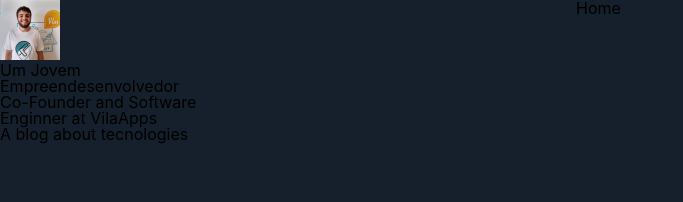
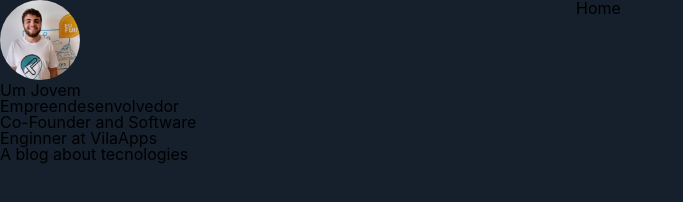
Before and after one commit to itsmicaio/my-blog-v1, a Gatsby site: page / in a window 1280 px wide. Shown: the whole page, without its empty margins (0-683 px from the left). Built offline with nearby package versions, Linux system fonts and the light colour scheme; Gatsby itself is replaced by a stand-in of ours.

Commit message:
Creating avatar component style

```diff
--- a/src/components/Avatar/index.js
+++ b/src/components/Avatar/index.js
@@ -1,6 +1,7 @@
 import React from 'react'
 import {useStaticQuery, graphql} from 'gatsby'
-import Img from 'gatsby-image'
+
+import * as S from './styled'
 
 const Avatar = () => {
     const {avatarImage} = useStaticQuery(
@@ -8,7 +9,7 @@
             query {
                 avatarImage: file(relativePath: { eq: "profile-avatar.jpeg" }){
                     childImageSharp {
-                        fixed(width: 60, height: 60){
+                        fixed(width: 80, height: 80){
                             ...GatsbyImageSharpFixed
                         }
                     }
@@ -17,7 +18,7 @@
         `
     )
 
-    return <Img fixed={avatarImage.childImageSharp.fixed} />
+    return <S.AvatarWrapper fixed={avatarImage.childImageSharp.fixed} />
 }
 
 export default Avatar
--- /dev/null
+++ b/src/components/Avatar/styled.js
@@ -0,0 +1,9 @@
+import styled from 'styled-components'
+import Img from "gatsby-image"
+
+export const AvatarWrapper = styled(Img)`
+    border-radius: 50%;
+    height: 3.75rem;
+    margin: auto;
+    width: 3.75rem;
+`
```
